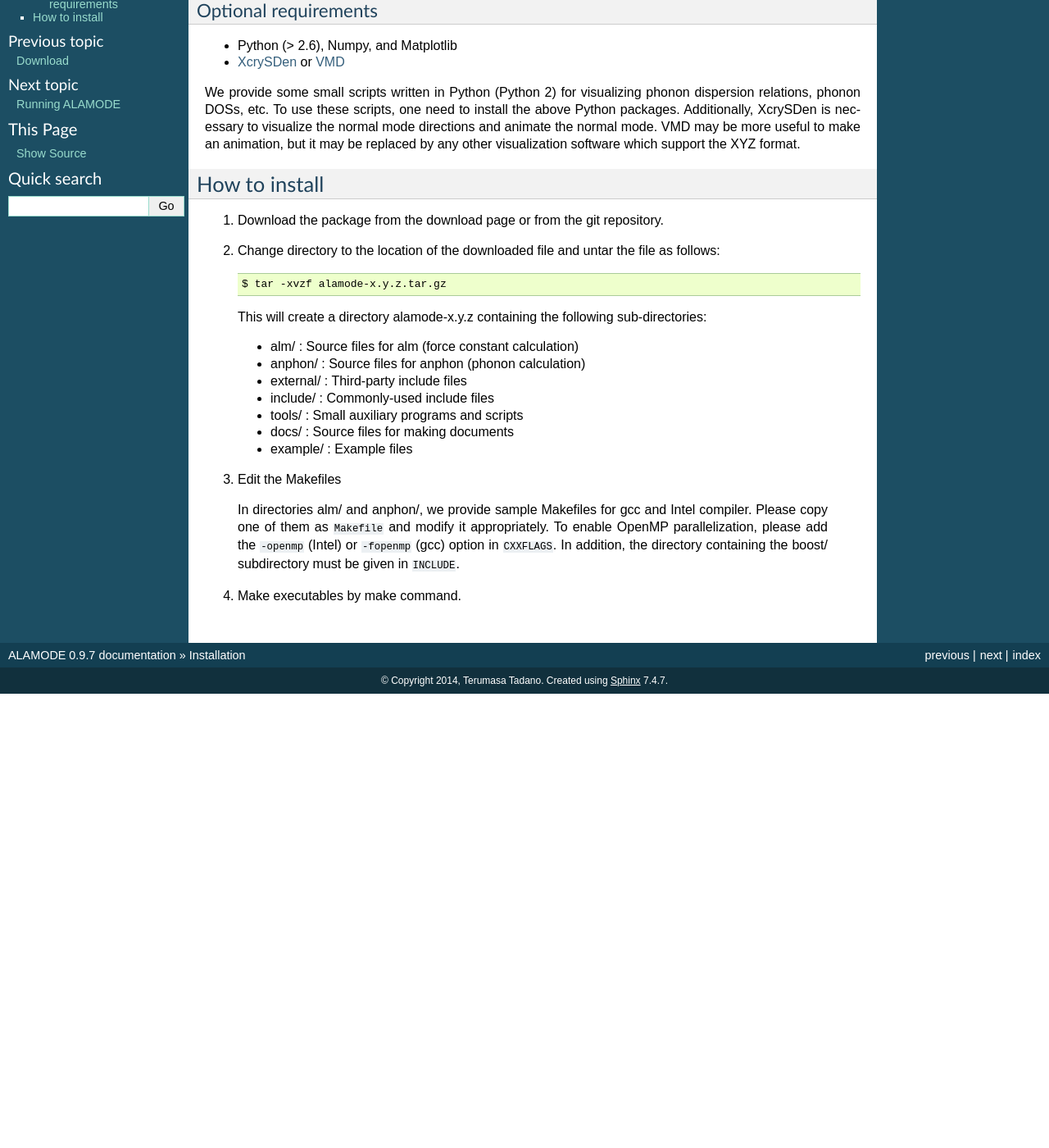
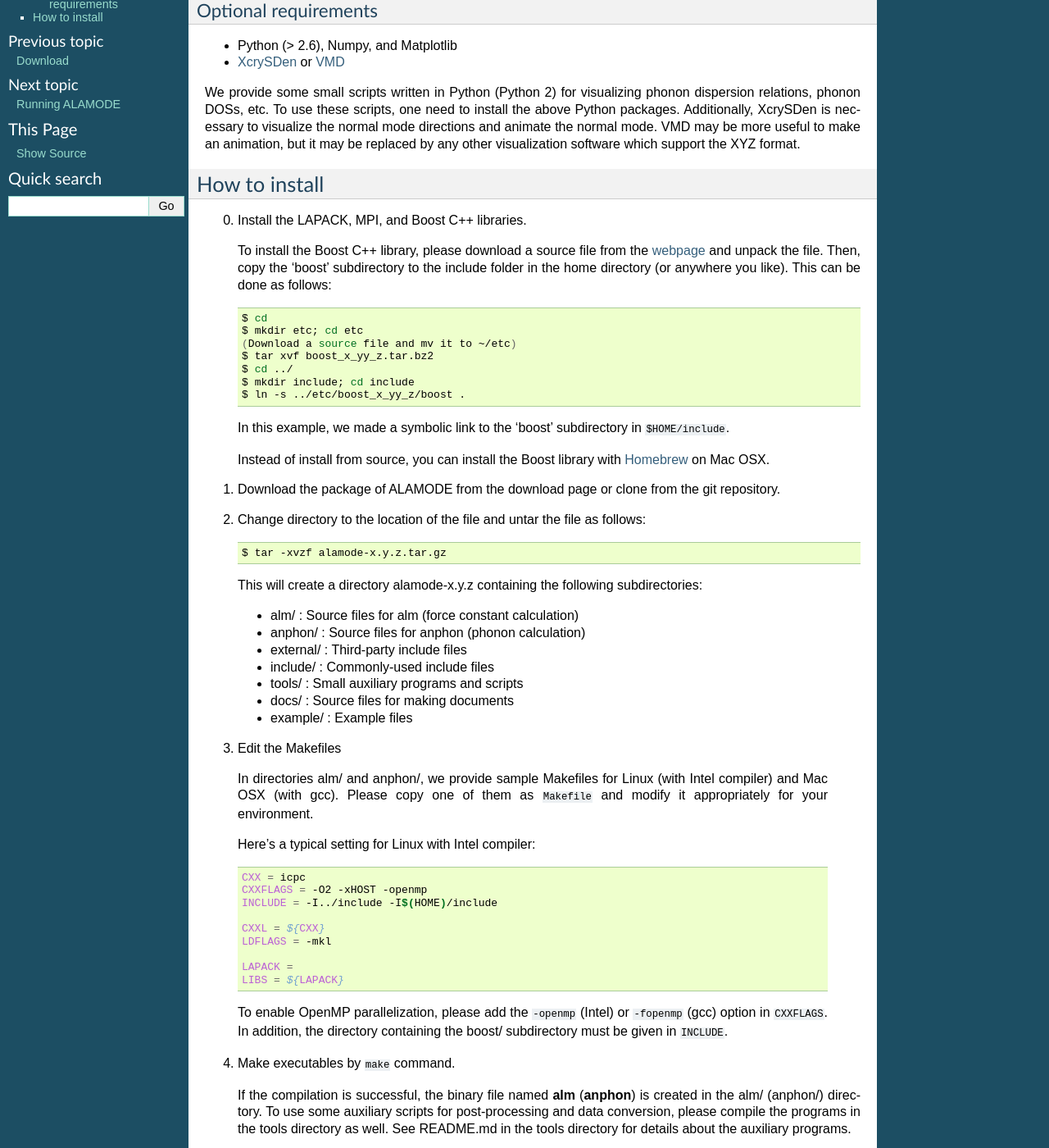
Before and after one commit to ttadano/alamode, a Sphinx documentation site: the page built from docs/source/install.rst, in a window 1280 px wide and 1400 px high, scrolled down 389 px. Shown: the whole window at 82% size. Built offline with Sphinx 7.4.7, drawn with Linux system fonts in a browser that asks for light colours; before the commit the page ends 1235 px from its top, so only the background shows below that.

Commit message:
Added description in manual

```diff
--- a/docs/source/install.rst
+++ b/docs/source/install.rst
@@ -42,13 +42,31 @@ How to install
 
 .. highlight:: bash
 
-1. Download the package from the download page or from the git repository.
+0. Install the LAPACK, MPI, and Boost C++ libraries.
 
-2. Change directory to the location of the downloaded file and untar the file as follows::
+   To install the Boost C++ library, please download a source file from the `webpage <http://www.boost.org>`_ and
+   unpack the file. Then, copy the 'boost' subdirectory to the include folder in the home directory (or anywhere you like).
+   This can be done as follows::
+
+    $ cd
+    $ mkdir etc; cd etc
+    (Download a source file and mv it to ~/etc)
+    $ tar xvf boost_x_yy_z.tar.bz2
+    $ cd ../
+    $ mkdir include; cd include
+    $ ln -s ../etc/boost_x_yy_z/boost .
+
+  In this example, we made a symbolic link to the 'boost' subdirectory in ``$HOME/include``.
+
+  Instead of install from source, you can install the Boost library with `Homebrew <http://brew.sh>`_ on Mac OSX.
+
+1. Download the package of ALAMODE from the download page or clone from the git repository.
+
+2. Change directory to the location of the file and untar the file as follows::
 
 	$ tar -xvzf alamode-x.y.z.tar.gz
 
-  This will create a directory alamode-x.y.z containing the following sub-directories:
+  This will create a directory alamode-x.y.z containing the following subdirectories:
 
   * alm/      : Source files for alm (force constant calculation)
   * anphon/   : Source files for anphon (phonon calculation)
@@ -60,10 +78,26 @@ How to install
 
 3. Edit the Makefiles
 
-  In directories alm/ and anphon/, we provide sample Makefiles for gcc and Intel compiler.
-  Please copy one of them as ``Makefile`` and modify it appropriately.
+  In directories alm/ and anphon/, we provide sample Makefiles for Linux (with Intel compiler) and Mac OSX (with gcc).
+  Please copy one of them as ``Makefile`` and modify it appropriately for your environment.
+
+  Here's a typical setting for Linux with Intel compiler::
+
+    CXX = icpc
+    CXXFLAGS = -O2 -xHOST -openmp
+    INCLUDE = -I../include -I$(HOME)/include
+
+    CXXL = ${CXX}
+    LDFLAGS = -mkl
+
+    LAPACK =
+    LIBS = ${LAPACK}
+
   To enable OpenMP parallelization, please add the ``-openmp`` (Intel) or ``-fopenmp`` (gcc) option in ``CXXFLAGS``.
   In addition, the directory containing the boost/ subdirectory must be given in ``INCLUDE``.
 
+4. Make executables by ``make`` command.
 
-4. Make executables by make command.
+   If the compilation is successful, the binary file named **alm** (**anphon**) is created in the alm/ (anphon/) directory.
+   To use some auxiliary scripts for post-processing and data conversion, please compile the programs in the tools directory as well.
+   See README.md in the tools directory for details about the auxiliary programs.
--- a/docs/source/quickstart.rst
+++ b/docs/source/quickstart.rst
@@ -12,10 +12,9 @@ Program *alm* estimates harmonic and anharmonic interatomic force constants (IFC
 
 1. Perform usual SCF calculations for a *primitive celll*
 
-  Before performing phonon calculations, one needs to perform usual self-consistent calculations and check the convergence with respect to the cutoff energy and the :math:`k` point density.
+  Before performing phonon calculations, one needs to perform usual self-consistent field calculations and check the convergence with respect to the cutoff energy and the :math:`k` point density.
   After that, please optimize the internal coordinate so that the atomic forces are negligibly small.
   Optimization of cell parameters may also be necessary, but please note that phonon properties are relatively sensitive to the cell parameters in polar materials such as perovskites.
-
 
 2. Decide the size of supercell
 
--- a/docs/source/tutorial.rst
+++ b/docs/source/tutorial.rst
@@ -130,6 +130,7 @@ The next step is to collect the displacement data and force data by the Python s
     $ python extract.py --xTAPP=si222.cg --get=force *.str > force.dat
 
 In the above examples, atomic displacements of all the configurations are merged as *disp.dat*, and the corresponding atomic forces are saved in the file *force.dat*. These files will be used in the following fitting procedure as ``DFILE`` and ``FFILE``. (See :ref:`Format of DFILE and FFILE<label_format_DFILE>`).
+
 
 .. Note::
    For your convenience, we provide the :red:`disp.dat` and :red:`force.dat` files in the reference/ subdirectory. These files were generated by the Quantum-ESPRESSO package with ``--mag=0.02``. You can proceed to the next step by copying these files to the working directory.
```
